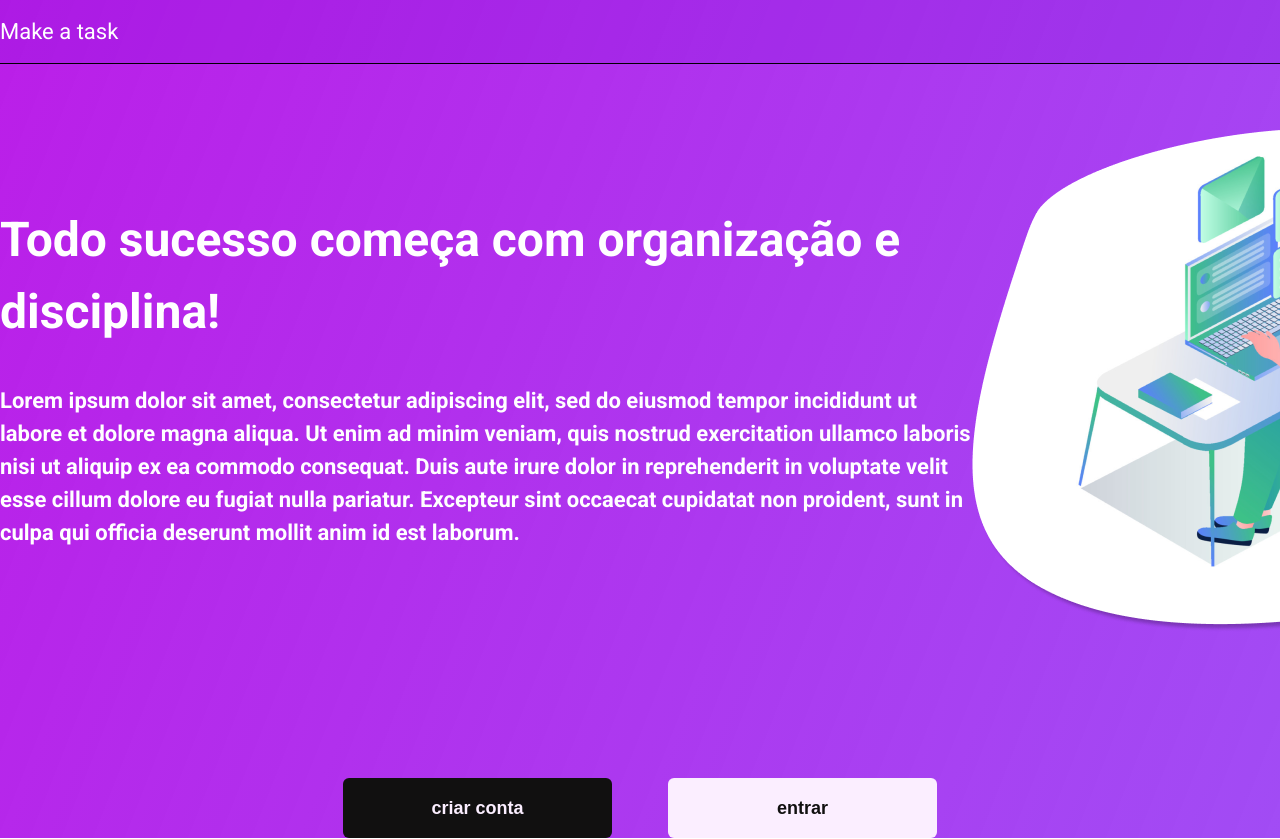
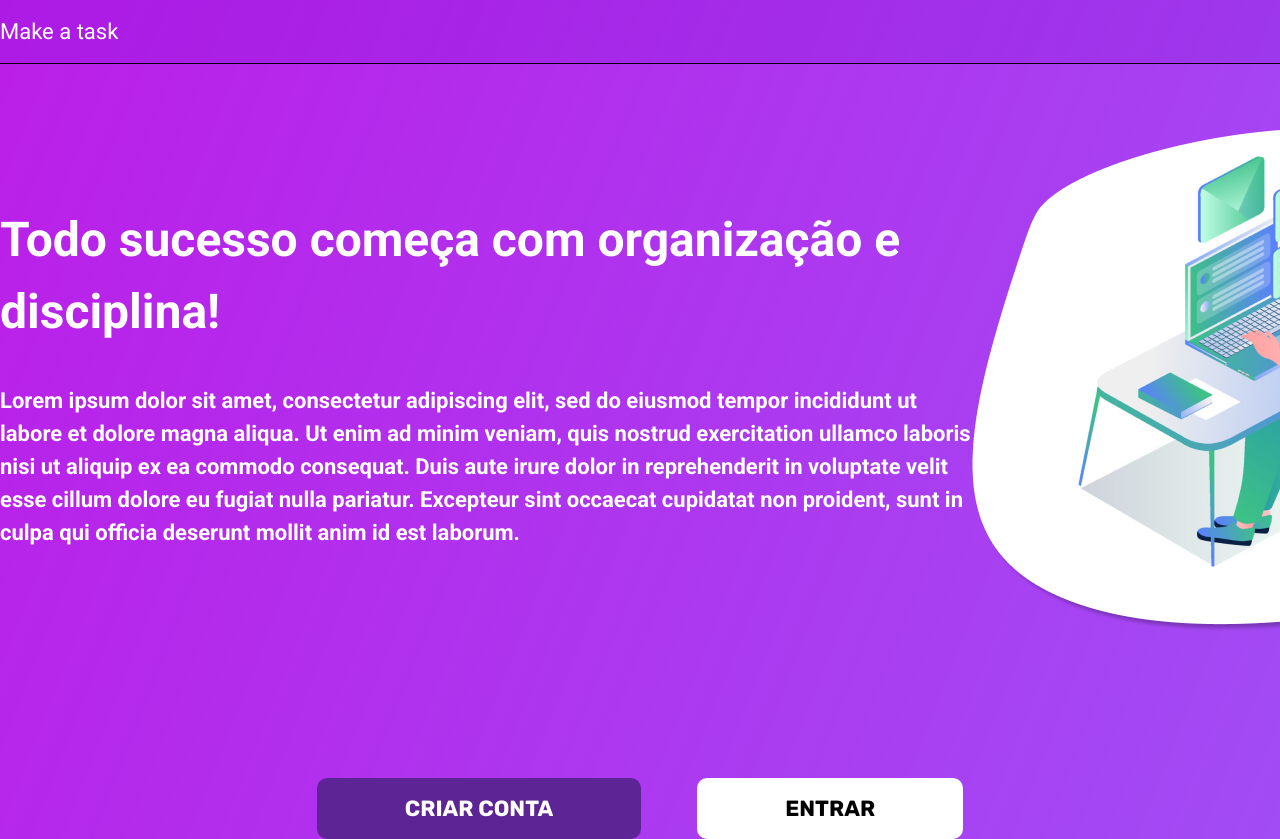
Before and after one commit to coders-advanced/Todo-FrontEnd, a React (Vite) app: page / in a window 1280 px wide. Shown: the top 839 px of the page. Built offline with nearby package versions, Linux system fonts and the light colour scheme.

Commit message:
fix: CustomButton
add variants and change style,
add variables on Theme.ts

```diff
--- a/index.html
+++ b/index.html
@@ -4,11 +4,10 @@
 <head>
   <meta charset="UTF-8" />
   <link rel="icon" type="image/svg+xml" href="/vite.svg" />
-  <link rel="preconnect" href="https://fonts.googleapis.com" />
-  <link rel="preconnect" href="https://fonts.gstatic.com" crossOrigin />
-  <link
-    href="https://fonts.googleapis.com/css2?family=Roboto:wght@300;400;500;700;900&family=Rubik:wght@300;400;500;600;700&display=swap"
-    rel="stylesheet" />
+  <link rel="preconnect" href="https://fonts.googleapis.com">
+  <link rel="preconnect" href="https://fonts.gstatic.com" crossorigin>
+  <link href="https://fonts.googleapis.com/css2?family=Roboto:wght@400;700&family=Rubik:wght@400;500;700&display=swap"
+    rel="stylesheet">
   <meta name="viewport" content="width=device-width, initial-scale=1.0" />
   <title>Todo</title>
 </head>
--- a/src/components/Button/index.tsx
+++ b/src/components/Button/index.tsx
@@ -1,19 +1,19 @@
 import { ReactNode } from "react";
 import { ButtonContainer } from "./styles";
 
-interface ButtonProps {
+export type ButtonProps = {
   children: ReactNode;
   executeOnPress?: () => void;
-  buttonTheme?: "black" | "white";
-}
+  variant?: "todo" | "primary" | "secondary";
+};
 
 export function CustomButton({
   children,
+  variant,
   executeOnPress,
-  buttonTheme = "black",
 }: ButtonProps) {
   return (
-    <ButtonContainer buttonTheme={buttonTheme} onClick={executeOnPress}>
+    <ButtonContainer variant={variant} onClick={executeOnPress}>
       {children}
     </ButtonContainer>
   );
--- a/src/components/Button/styles.ts
+++ b/src/components/Button/styles.ts
@@ -1,23 +1,34 @@
-import { styled } from "styled-components";
+import styled, { DefaultTheme, css } from "styled-components";
+import { ButtonProps } from ".";
 
-interface ButtonProps {
-  buttonTheme: "black" | "white"
-}
-
+const ButtonModifiers = {
+  todo: () => css`
+    /* The TodoBar Button */
+  `,
+  primary: (theme: DefaultTheme) => css`
+    background-color: ${theme["primary-purple-dark"]};
+    `,
+  secondary: (theme: DefaultTheme) => css`
+    background-color: ${theme["primary-white"]};
+    color: #000;
+  `
+};
 export const ButtonContainer = styled.button<ButtonProps>`
-  width: 269px;
-  height: 60px;
-  background-color: ${props => props.buttonTheme === "black"? "#111010" : "#FBEEFF"};
-  color: ${props => props.buttonTheme === "black"? "#FBEEFF" : "#111010" };
-  border: none;
-  border-radius: 6px;
-  font-size: 1.125rem;
-  font-weight: bold;
-
-  transition: background-color 150ms;
-
-  &:hover {
+  ${({ variant, theme }) => css`
+    padding: 17px 88px;
+    background-color: #000;
+    color: #FFF;
+    border: none;
+    border-radius: 10px;
+    font-size: 22px;
+    font-weight: bold;
+    text-transform: uppercase;
+    font-family: ${theme.fonts.display};
+    transition: all .3s;
     cursor: pointer;
-    background-color: ${props => props.buttonTheme === "black"? "#000000" : "#FFFFFF"};
-  }
+    &:hover {
+      filter: brightness(0.8);
+    }
+    ${!!variant && ButtonModifiers[variant](theme)}
+  `}
 `;
--- a/src/pages/Home/index.tsx
+++ b/src/pages/Home/index.tsx
@@ -24,8 +24,8 @@ export const Home = () => {
       </Main>
 
       <Footer>
-        <CustomButton>criar conta</CustomButton>
-        <CustomButton buttonTheme="white">entrar</CustomButton>
+        <CustomButton variant="primary">criar conta</CustomButton>
+        <CustomButton variant="secondary">entrar</CustomButton>
       </Footer>
     </HomeContainer>
   );
--- a/src/styles/Theme.ts
+++ b/src/styles/Theme.ts
@@ -2,6 +2,7 @@ export const Theme = {
   background:
     "linear-gradient(111.51deg, #BB1EE8 -0.26%, rgba(138, 31, 242, 0.8) 100%)",
   "primary-purple-light": "#BB1EE8",
+  "primary-purple-dark": "#5D2496",
   "primary-bluish-purple": "#8A1FF2",
   "primary-bluish-purple-80": "#8a1ff2cc",
   "primary-white": "#FFFFFF",
@@ -16,5 +17,8 @@ export const Theme = {
   "secondary-tools-disabled": "9B9B9B",
   "secondary-task-date-time": "#021004",
   "secondary-logout": "#D4D1DC",
-
+  fonts: {
+    primary: "Roboto",
+    display: "Rubik"
+  },
 };
```
